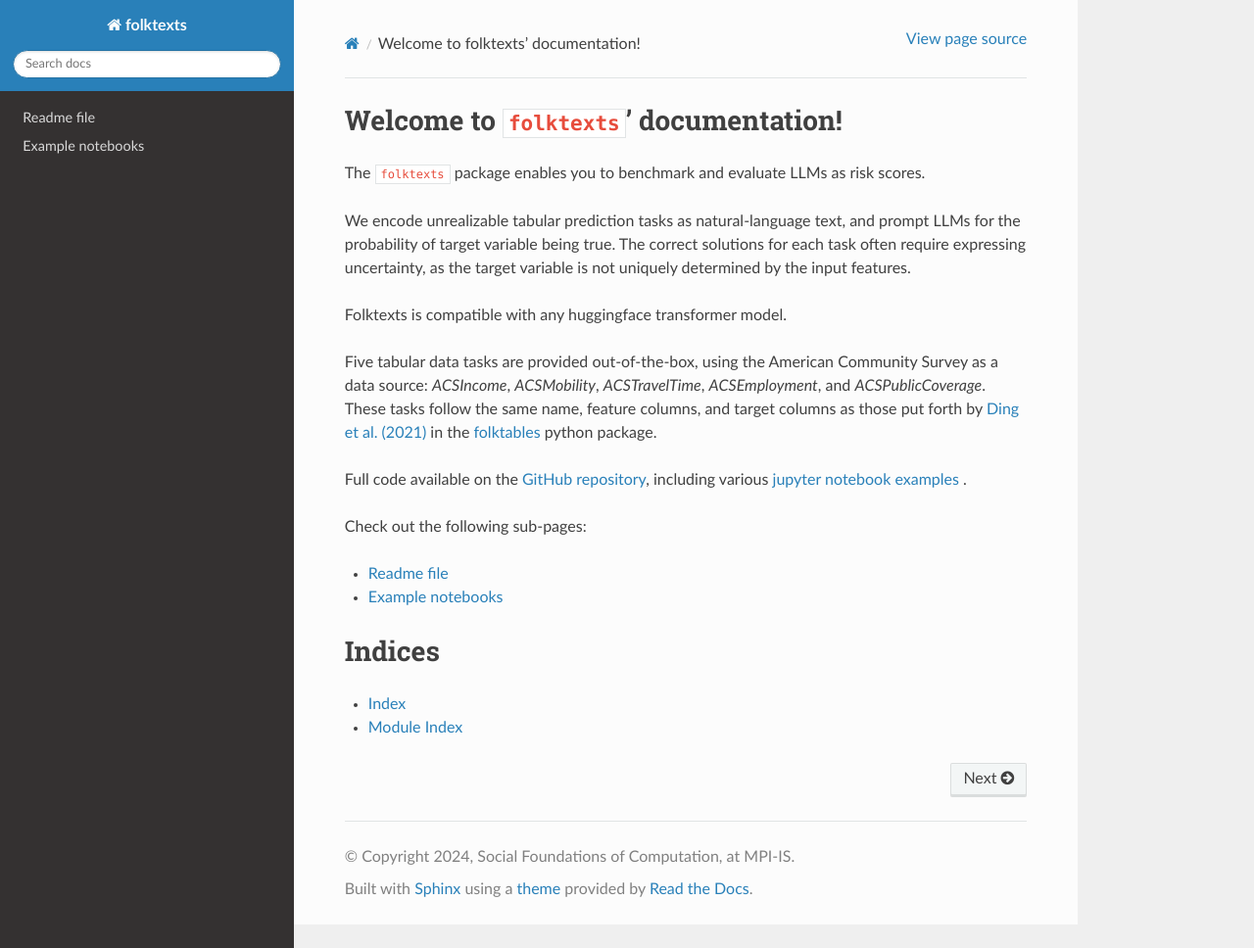
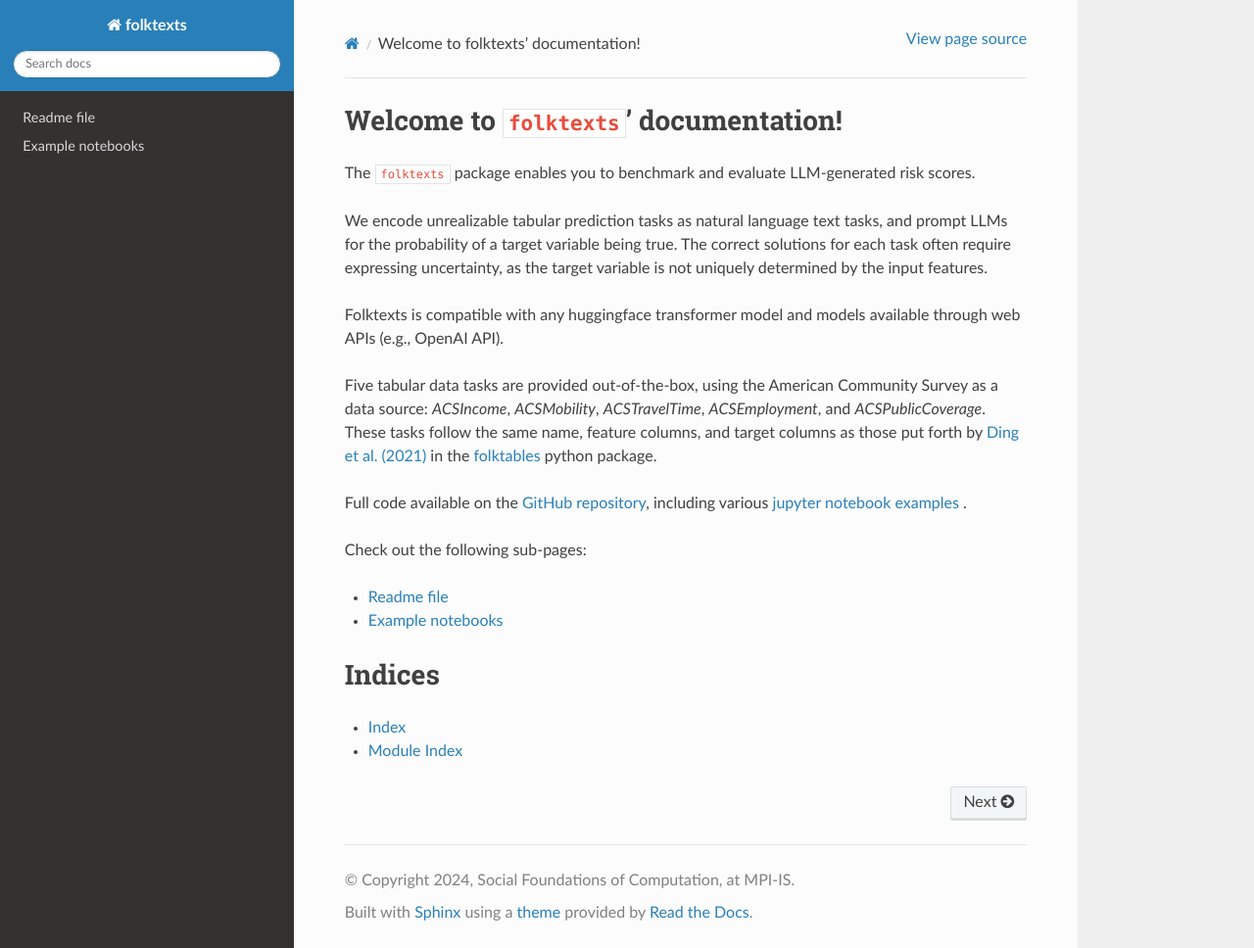
Before and after one commit to socialfoundations/folktexts, a Sphinx documentation site: the page built from docs/index.rst, in a window 1280 px wide and 968 px high. Shown: the whole window at 98% size. Built offline with Sphinx 7.4.7 and the Read the Docs theme 3.1.0, drawn with Linux system fonts in a browser that asks for light colours; pages that are not in the unit, such as notebooks, are missing from menus.

Commit message:
updated landing page text

```diff
--- a/docs/index.rst
+++ b/docs/index.rst
@@ -12,21 +12,22 @@
 Welcome to :code:`folktexts`' documentation!
 ============================================
 
-The :code:`folktexts` package enables you to benchmark and evaluate LLMs as risk
-scores.
+The :code:`folktexts` package enables you to benchmark and evaluate
+LLM-generated risk scores.
 
-We encode unrealizable tabular prediction tasks as natural-language text,
-and prompt LLMs for the probability of target variable being true.
+We encode unrealizable tabular prediction tasks as natural language text tasks,
+and prompt LLMs for the probability of a target variable being true.
 The correct solutions for each task often require expressing uncertainty, as the
 target variable is not uniquely determined by the input features.
 
-Folktexts is compatible with any huggingface transformer model.
+Folktexts is compatible with any huggingface transformer model and models
+available through web APIs (e.g., OpenAI API).
 
 Five tabular data tasks are provided out-of-the-box, using the American
 Community Survey as a data source: `ACSIncome`, `ACSMobility`, `ACSTravelTime`,
-`ACSEmployment`, and `ACSPublicCoverage`. These tasks follow the same name, feature
-columns, and target columns as those put forth by `Ding et al. (2021)`_ in the
-`folktables`_ python package.
+`ACSEmployment`, and `ACSPublicCoverage`. These tasks follow the same name,
+feature columns, and target columns as those put forth by `Ding et al. (2021)`_
+in the `folktables`_ python package.
 
 
 Full code available on the `GitHub repository`_,
```
